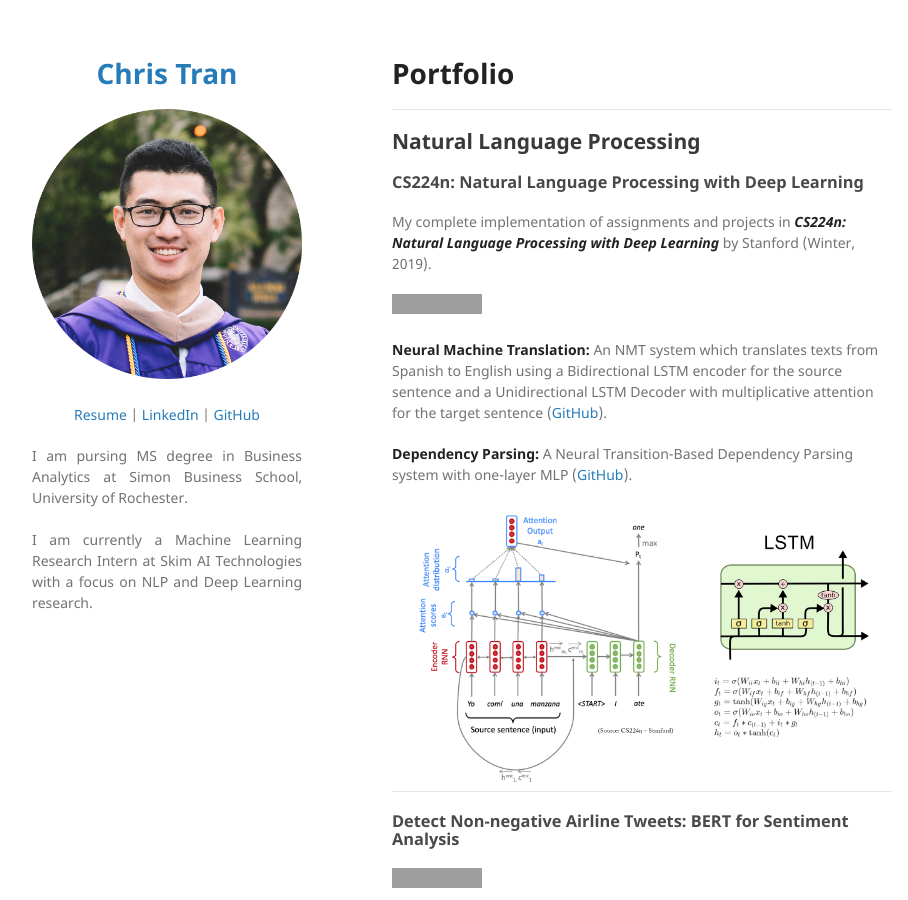
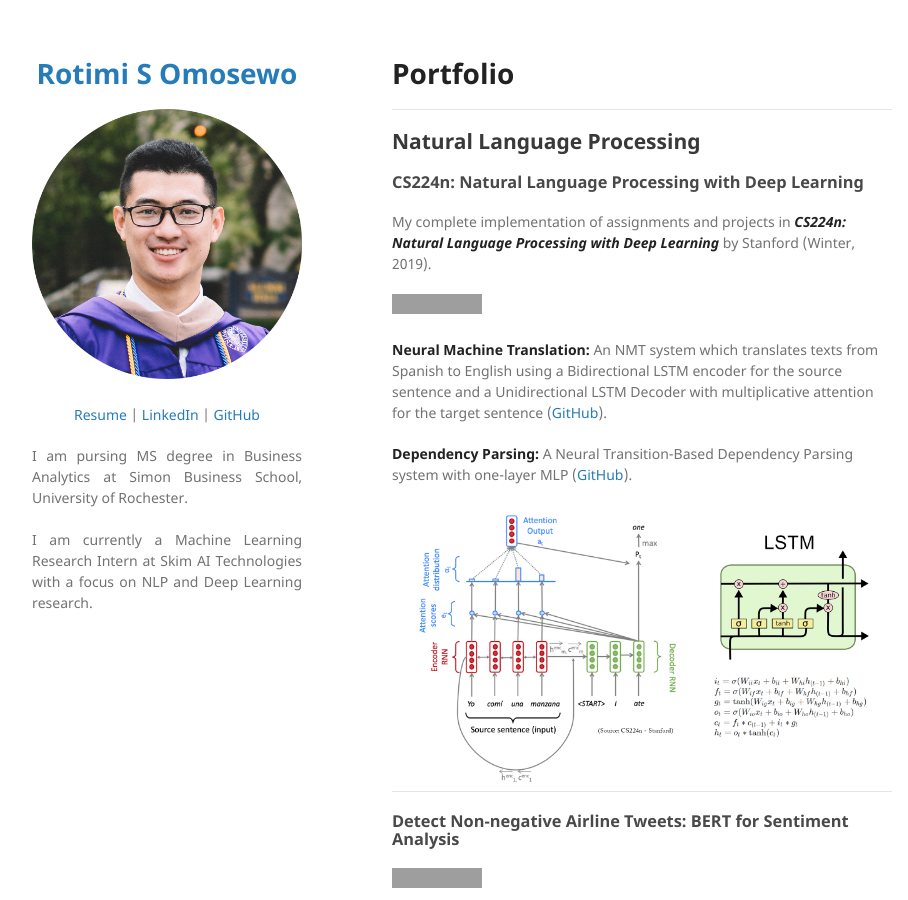
Before and after one commit to digitalworldinfo/digitalworldinfo.github.io, a Jekyll site: the page built from index.md, in a window 1280 px wide and 900 px high. Shown: the whole window, without its empty margins (178-1086 px from the left). Built offline with Jekyll 4.4.1, drawn with Linux system fonts in a browser that asks for light colours; our own code applies the rules of GitHub Pages for plain Markdown files; grey boxes are pictures that could not be loaded.

Commit message:
Update _config.yml
Change title name

```diff
--- a/_config.yml
+++ b/_config.yml
@@ -1,4 +1,4 @@
-title: <p align="center"> Chris Tran </p>
+title: <p align="center"> Rotimi S Omosewo </p>
 
 logo: "/images/picture.png?raw=true"
 
```
